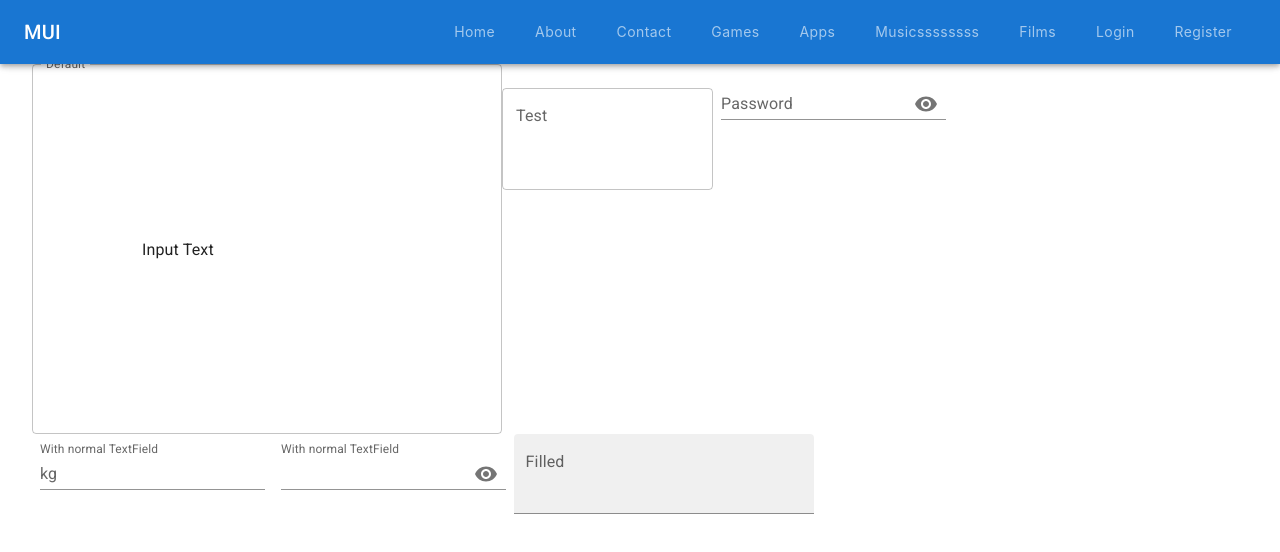
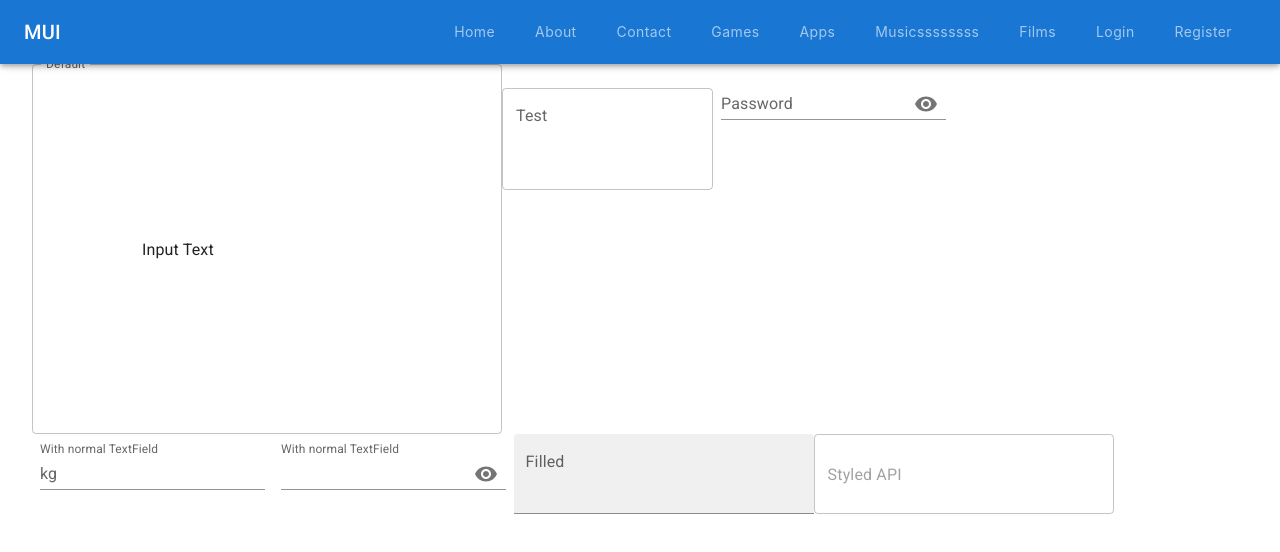
Before and after one commit to BijianWu/react-material-ui-playground, a React (Create React App) app: page /custom-text-field in a window 1280 px wide. Shown: the top 552 px of the page. Built offline with nearby package versions, Linux system fonts and the light colour scheme.

Commit message:
add a way to style the TextField with using styled api

```diff
--- a/src/pages/CustomTextField.js
+++ b/src/pages/CustomTextField.js
@@ -11,6 +11,8 @@ import TextField from '@mui/material/TextField';
 import Visibility from '@mui/icons-material/Visibility';
 import VisibilityOff from '@mui/icons-material/VisibilityOff';
 import { useState } from 'react';
+import { styled } from '@mui/material';
+
 
   function CustomHeightTextField() {
     // use the input props to change the height of the input inside the text field
@@ -31,6 +33,16 @@ import { useState } from 'react';
       />
     );
   }
+
+  // create a custom styled one
+  const StyledTextField = styled(TextField, {
+        name: "StyledTextField",
+    })({
+        width: 300,
+        "& .MuiInputBase-root": {
+            height: 80
+        }
+    });
 
 export default function CustomTextField() {
     const [showPassword, setShowPassword] = useState(false);
@@ -116,6 +128,8 @@ export default function CustomTextField() {
                 variant="filled"
                 placeholder="SX"
             />
+
+            <StyledTextField variant="outlined" placeholder="Styled API"/>
         </>
     )
 }
```
